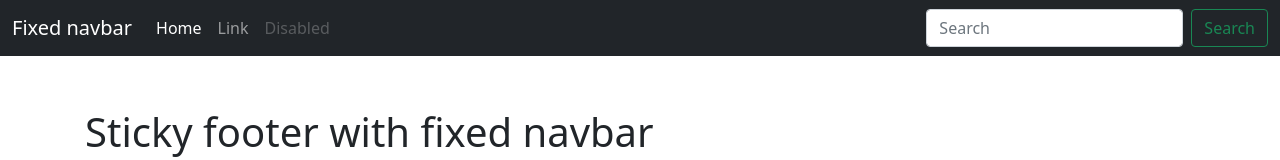
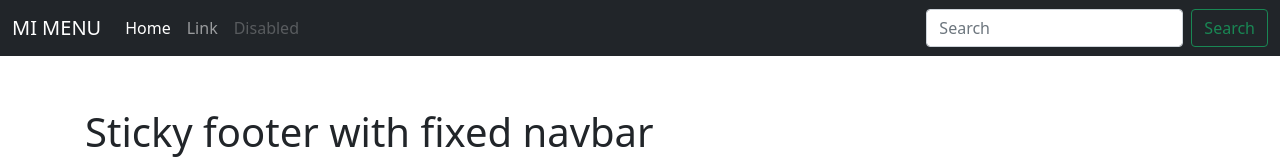
Before and after one commit to luciano-figueiro/JOSE, a plain HTML site: page sticky-footer-navbar/index.html in a window 1280 px wide. Shown: the top 160 px of the page. Drawn offline with Linux system fonts and the light colour scheme.

Commit message:
le cambie el nenu

```diff
--- a/sticky-footer-navbar/index.html
+++ b/sticky-footer-navbar/index.html
@@ -41,7 +41,7 @@
   <!-- Fixed navbar -->
   <nav class="navbar navbar-expand-md navbar-dark fixed-top bg-dark">
     <div class="container-fluid">
-      <a class="navbar-brand" href="#">Fixed navbar</a>
+      <a class="navbar-brand" href="#">MI MENU</a>
       <button class="navbar-toggler" type="button" data-bs-toggle="collapse" data-bs-target="#navbarCollapse" aria-controls="navbarCollapse" aria-expanded="false" aria-label="Toggle navigation">
         <span class="navbar-toggler-icon"></span>
       </button>
```
